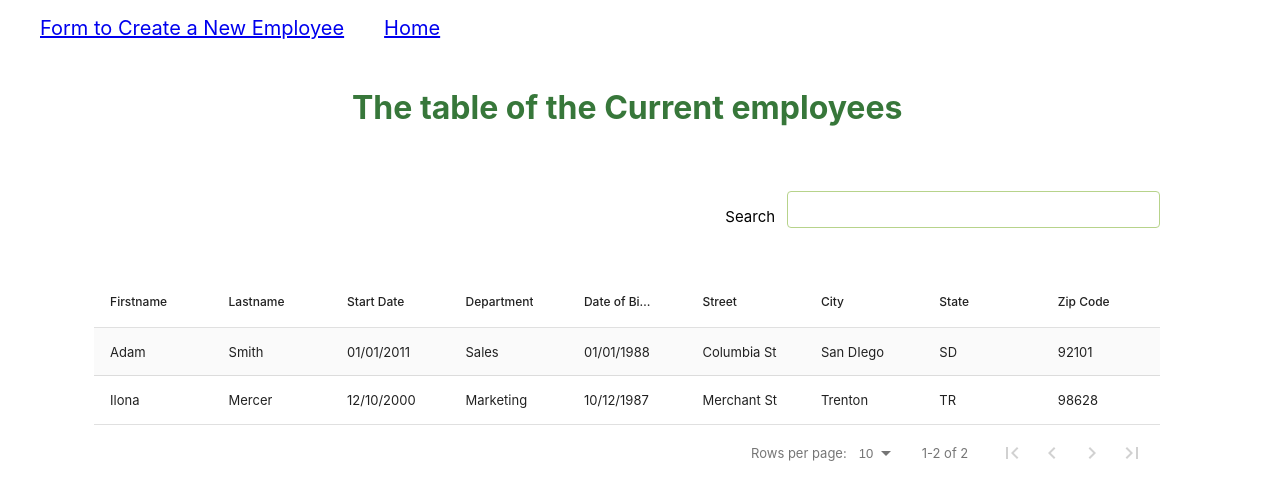
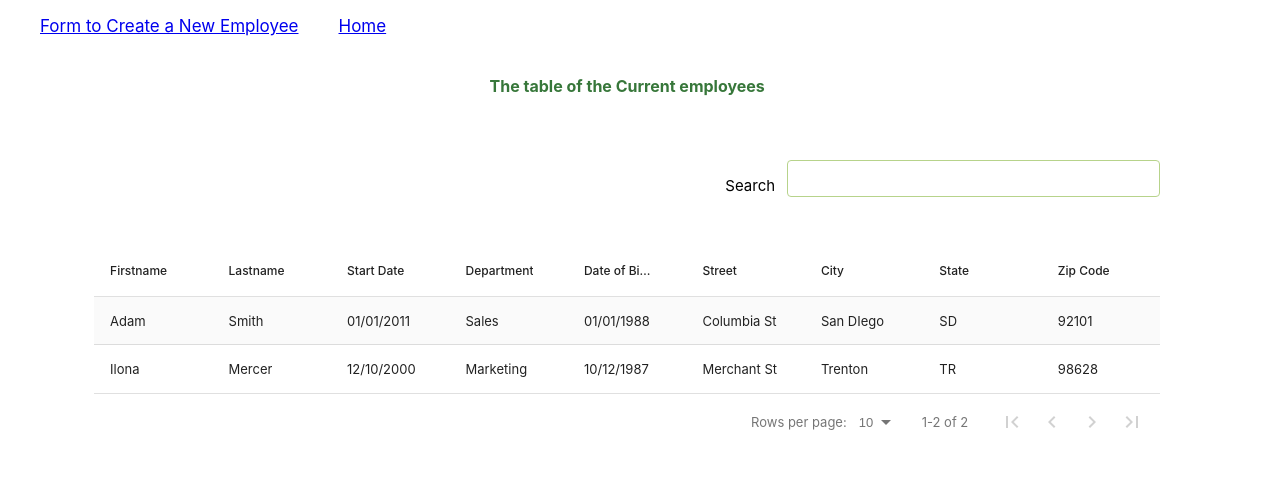
Before and after one commit to inabernic/projet14_complet-import_plugins_dans-_projet_React, a React (Create React App) app in the folder my-project-complet/: page /listEmployees in a window 1280 px wide. Shown: the top 500 px of the page. Built offline with nearby package versions, Linux system fonts and the light colour scheme.

Commit message:
style of the title in the form and in the list

```diff
--- a/my-project-complet/src/components/List.js
+++ b/my-project-complet/src/components/List.js
@@ -81,9 +81,10 @@ function List() {
         <div>
         <div>
       <div className="box_search">
-        <label htmlFor="table_search" aria-labelledby="firstname">Search</label>
+        <label htmlFor="table_search" >Search</label>
         <input
           type="text"
+          aria-labelledby="firstname"
           id="table_search"
           onChange={searchItems}
         />
--- a/my-project-complet/src/pages/CreateEmployee/CreateEmployee.css
+++ b/my-project-complet/src/pages/CreateEmployee/CreateEmployee.css
@@ -4,8 +4,6 @@
     background-color: #f2f2f2;
     padding-left: 3em;
     padding-right: 3em;
-    padding-top: 1em;
-    padding-bottom: 1em;
     min-width: 30%;
     margin: 0 auto;
 }
@@ -32,13 +30,13 @@
 }
 
 .redirection_box a {
-    padding-bottom: 2rem;
+    padding-bottom: 0.5rem;
     padding-left: 2.5rem;
 }
 
 .redirection_current_employ,
 .redirection_home {
-    font-size: 20px;
+    font-size: 17px;
 }
 
 button[type=submit] {
--- a/my-project-complet/src/pages/ListOfEmployee/ListOfEmployee.css
+++ b/my-project-complet/src/pages/ListOfEmployee/ListOfEmployee.css
@@ -9,11 +9,9 @@
     width: 85%;
 }
 
-.body_table h1 {
-    color: #37773a;
-    margin-block-start: 1rem;
-    margin-block-end: 4rem;
-    text-align: center;
+.table-title {
+    margin-bottom: 4rem;
+    margin-top: 2rem;
 }
 
 .box_search {
--- a/my-project-complet/src/pages/ListOfEmployee/ListOfEmployee.js
+++ b/my-project-complet/src/pages/ListOfEmployee/ListOfEmployee.js
@@ -23,7 +23,7 @@ function ListOfEmployee() {
         </div>
 
       <div className="body_table">
-        <h1>The table of the Current employees</h1>
+        <div className="title table-title">The table of the Current employees</div>
         <List />
       </div>
     </div>
```
